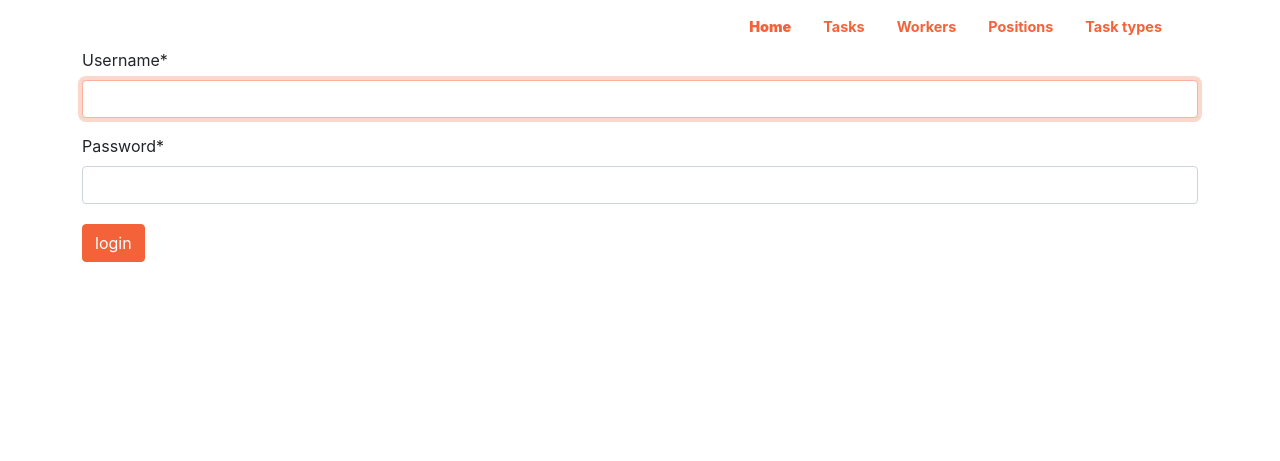
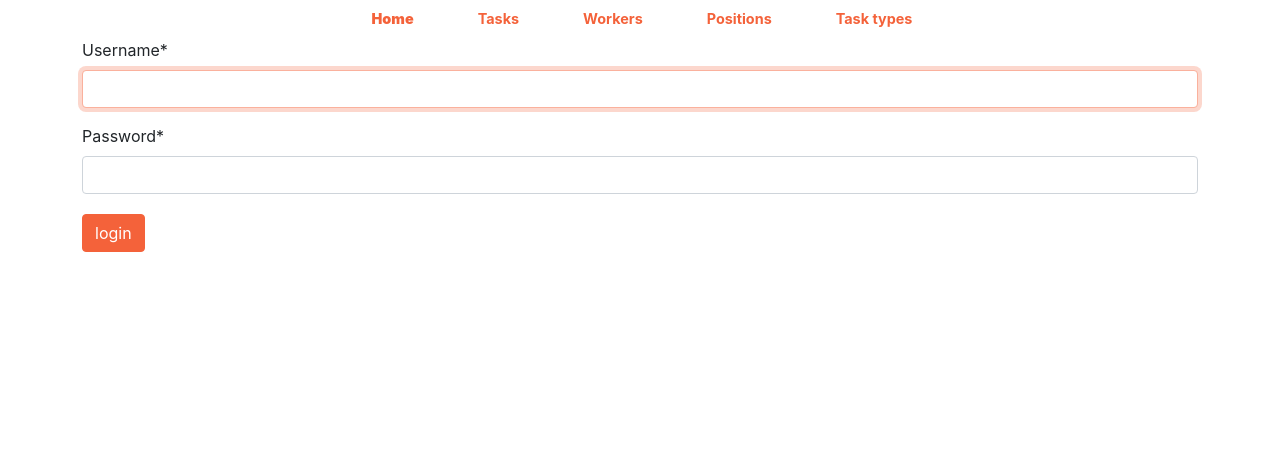
Before and after one commit to leetwinoff/team-task-manager, a Django app: page /accounts/login/ in a window 1280 px wide. Shown: the top 461 px of the page. After the commit the page ends 252 px from the top, so only its background shows below. Run offline with Django 4.2, Linux system fonts and the light colour scheme; some libraries are stand-ins or nearby versions.

Commit message:
Added updates for navigation bar

```diff
--- a/templates/includes/navbar.html
+++ b/templates/includes/navbar.html
@@ -1,26 +1,22 @@
-<nav class="navbar navbar-expand-lg fixed-top py-3" id="mainNav">
-  <div class="container px-4 px-lg-5">
-      <ul class="navbar-nav ms-auto my-2 my-lg-0">
-        <li class="nav-item">
+<nav class="navbar" id="mainNav">
+  <div class="container">
+      <ul class="container navbar-nav flex-row justify-content-center">
+        <li class="nav-item mx-3">
           <a class="nav-link active" style="" aria-current="page" href="{% url "tasks:index" %}"><strong>Home</strong></a>
         </li>
-        <li class="nav-item">
+        <li class="nav-item mx-3">
           <a class="nav-link active" aria-current="page" href="{% url "tasks:task-list" %}">Tasks</a>
         </li>
-        <li class="nav-item">
+        <li class="nav-item mx-3">
           <a class="nav-link active" aria-current="page" href="{% url "tasks:worker-list" %}">Workers</a>
         </li>
-        <li class="nav-item">
+        <li class="nav-item mx-3">
           <a class="nav-link active" aria-current="page" href="{% url "tasks:positions-list" %}">Positions</a>
         </li>
-        <li class="nav-item">
+        <li class="nav-item mx-3">
           <a class="nav-link active" aria-current="page" href="{% url "tasks:task-types" %}">Task types</a>
         </li>
       </ul>
     </div>
   </div>
 </nav>
-
-<div class="mt-5">
-  <!-- other content here -->
-</div>
```
